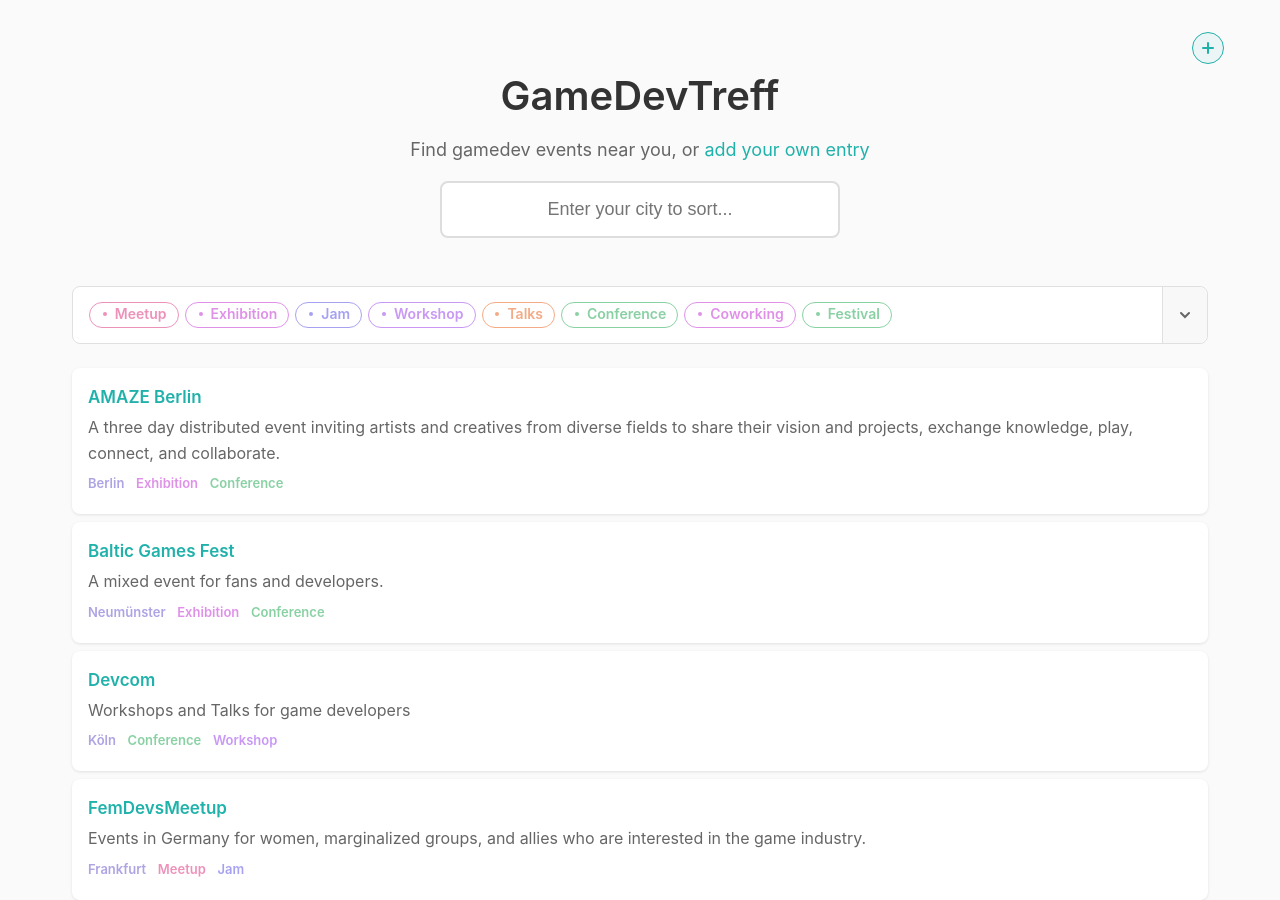
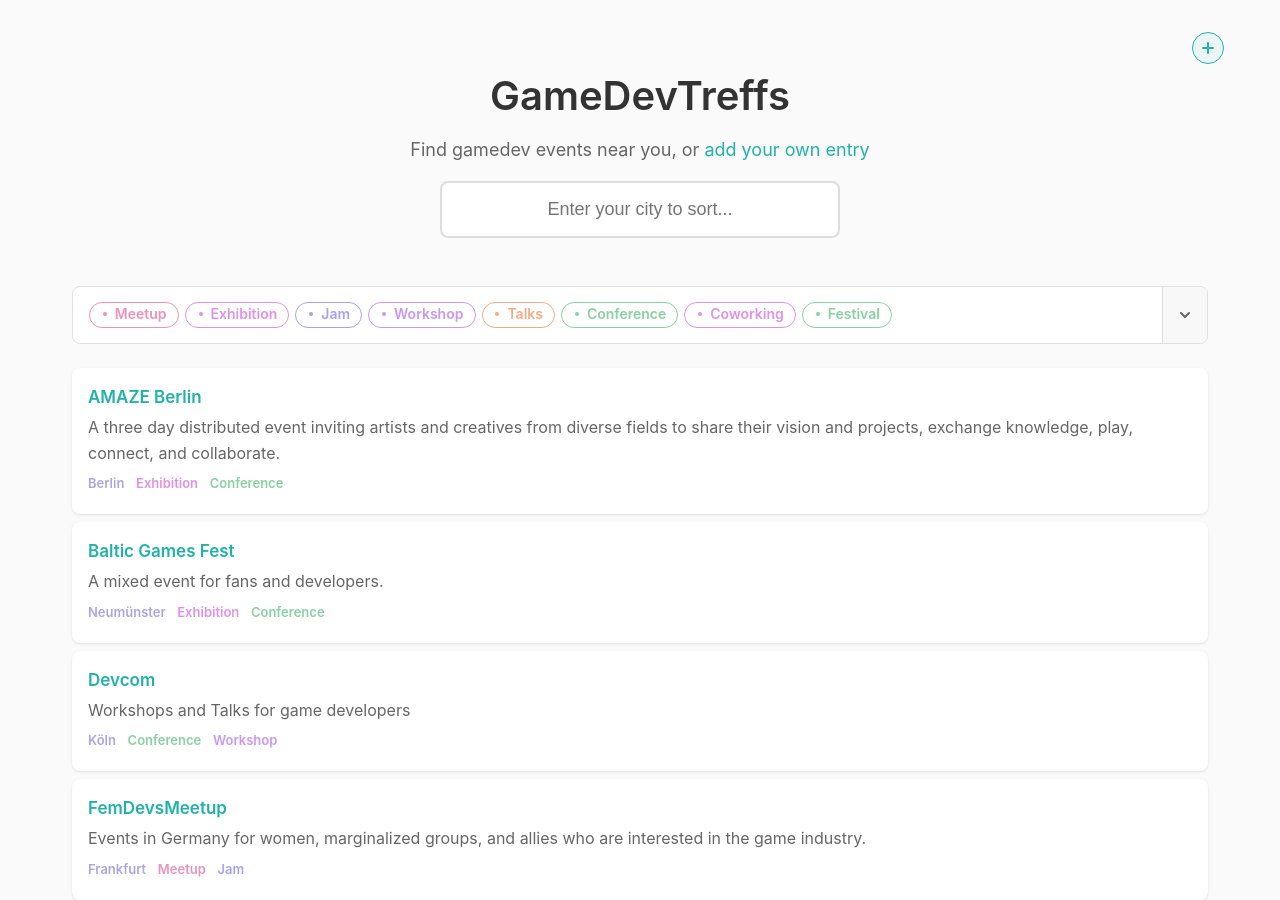
Before and after one commit to abregado/gamedev-index, a Jekyll site: the page built from index.html, in a window 1280 px wide and 900 px high. Built offline with Jekyll 4.4.1, drawn with Linux system fonts in a browser that asks for light colours; some of the changed text lies outside the part shown.

Commit message:
Replaced some leftover occurences of GameDevTreff with GameDevTreffs

```diff
--- a/_config.yml
+++ b/_config.yml
@@ -1,4 +1,4 @@
-title: GameDevTreff
+title: GameDevTreffs
 description: Game development event index
 baseurl: ""
 url: "https://gamedevtreffs.de"
--- a/_includes/mission.html
+++ b/_includes/mission.html
@@ -1,4 +1,4 @@
-<h2>What is GameDevTreff?</h2>
+<h2>What is GameDevTreffs?</h2>
 
 <p>
   Local game development communities are awesome. They make it easy to meet people with similar goals and interests, to share knowledge, and to keep each other motivated.
--- a/_includes/site-footer.html
+++ b/_includes/site-footer.html
@@ -1,5 +1,5 @@
 <footer class="footer-area">
-  <a href="{{ '/' | relative_url }}">GameDevTreff List</a>
+  <a href="{{ '/' | relative_url }}">GameDevTreffs List</a>
   <span class="footer-separator">&middot;</span>
   <a href="{{ '/add-entry/' | relative_url }}">Add your own Entry</a>
   <span class="footer-separator">&middot;</span>
--- a/index.html
+++ b/index.html
@@ -1,12 +1,12 @@
 ---
 layout: default
-title: GameDevTreff
+title: GameDevTreffs
 ---
 
 <!-- Hero Header: always visible, scrolls normally -->
 <header class="header-hero" id="header-hero">
   <a href="{{ '/add-entry/' | relative_url }}" class="header-add-button" title="Add your event"><svg width="16" height="16" viewBox="0 0 16 16" fill="none" stroke="currentColor" stroke-width="2" stroke-linecap="round"><path d="M8 3v10M3 8h10"/></svg></a>
-  <h1 class="header-hero-title">GameDevTreff</h1>
+  <h1 class="header-hero-title">GameDevTreffs</h1>
   <p class="header-hero-subtitle">
     <span class="header-hero-line">Find gamedev events near you,</span>
     <span class="header-hero-line">or <a href="{{ '/add-entry/' | relative_url }}">add your own entry</a></span>
@@ -25,7 +25,7 @@ title: GameDevTreff
         <input type="text" class="city-input" placeholder="Enter your city to sort..." autocomplete="off">
         <div class="city-suggestions"></div>
       </div>
-      <h1 class="header-compact-title">GameDevTreff</h1>
+      <h1 class="header-compact-title">GameDevTreffs</h1>
       <a href="{{ '/add-entry/' | relative_url }}" class="header-add-button" title="Add your event"><svg width="16" height="16" viewBox="0 0 16 16" fill="none" stroke="currentColor" stroke-width="2" stroke-linecap="round"><path d="M8 3v10M3 8h10"/></svg></a>
     </div>
   </div>
```
